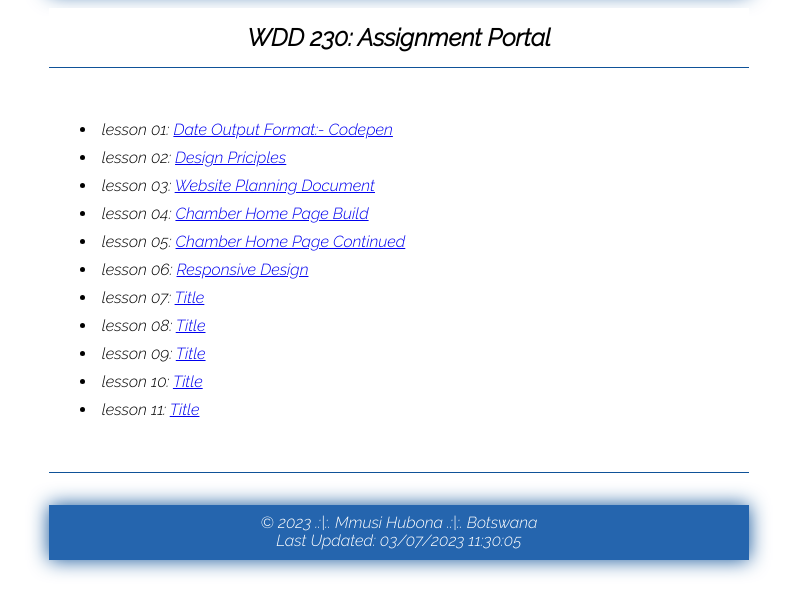
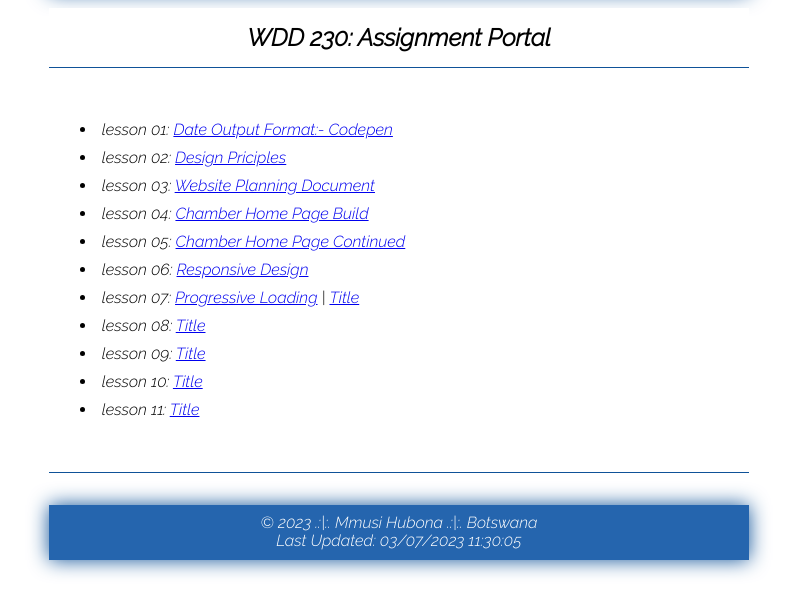
Before and after one commit to mmusih/wdd230, a plain HTML site: page index.html in a window 1280 px wide. Shown: the part 191-800 px from the top of the page, without its empty margins (241-1038 px from the left). Drawn offline with Linux system fonts and the light colour scheme.

Commit message:
lazy loads

```diff
--- a/index.html
+++ b/index.html
@@ -31,7 +31,7 @@
             <li>lesson 04: <a href="https://mmusih.github.io/wdd230/chamber/">Chamber Home Page Build</a></li>
             <li>lesson 05: <a href="https://mmusih.github.io/wdd230/chamber/">Chamber Home Page Continued</a></li>
             <li>lesson 06: <a href="https://mmusih.github.io/wdd230/chamber/">Responsive Design</a></li>
-            <li>lesson 07: <a href="@">Title</a></li>
+            <li>lesson 07: <a href="https://mmusih.github.io/wdd230/lesson7/lazyload.html">Progressive Loading</a> | <a href="@">Title</a></li>
             <li>lesson 08: <a href="@">Title</a></li>
             <li>lesson 09: <a href="@">Title</a></li>
             <li>lesson 10: <a href="@">Title</a></li>
```
Also changed, not shown: lesson7/lazyload.html (+1 -1 lines).
